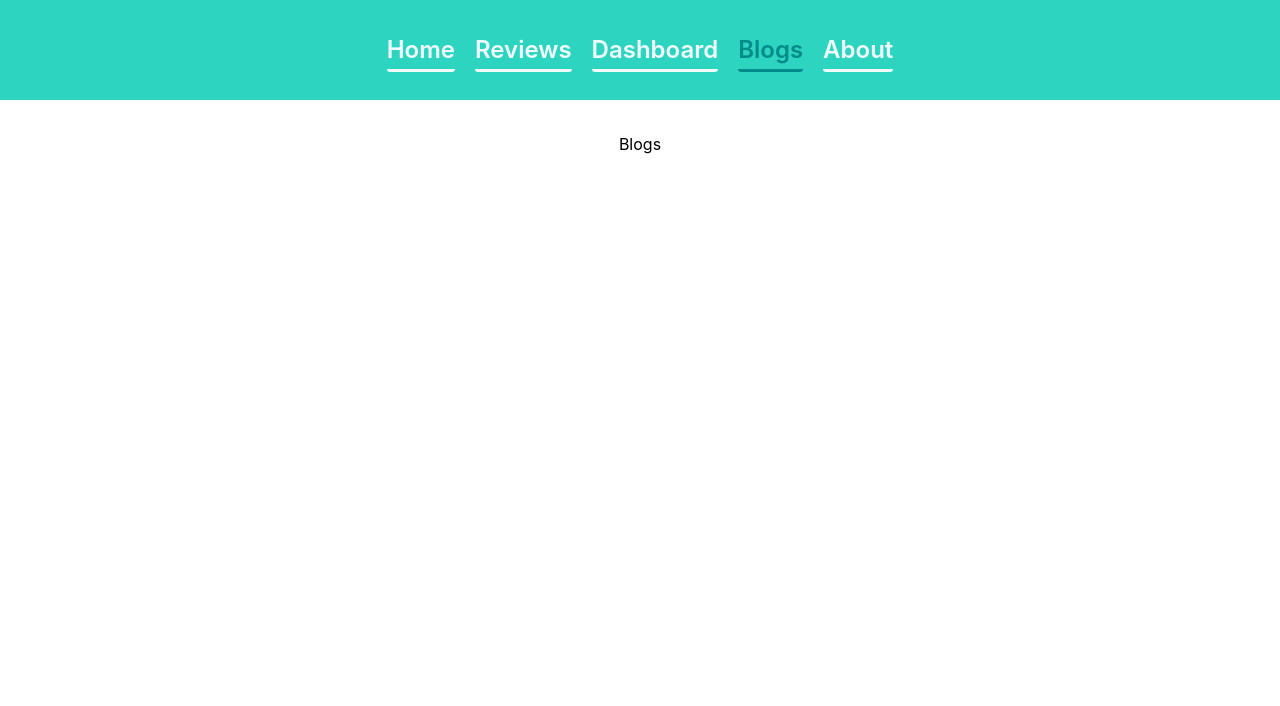
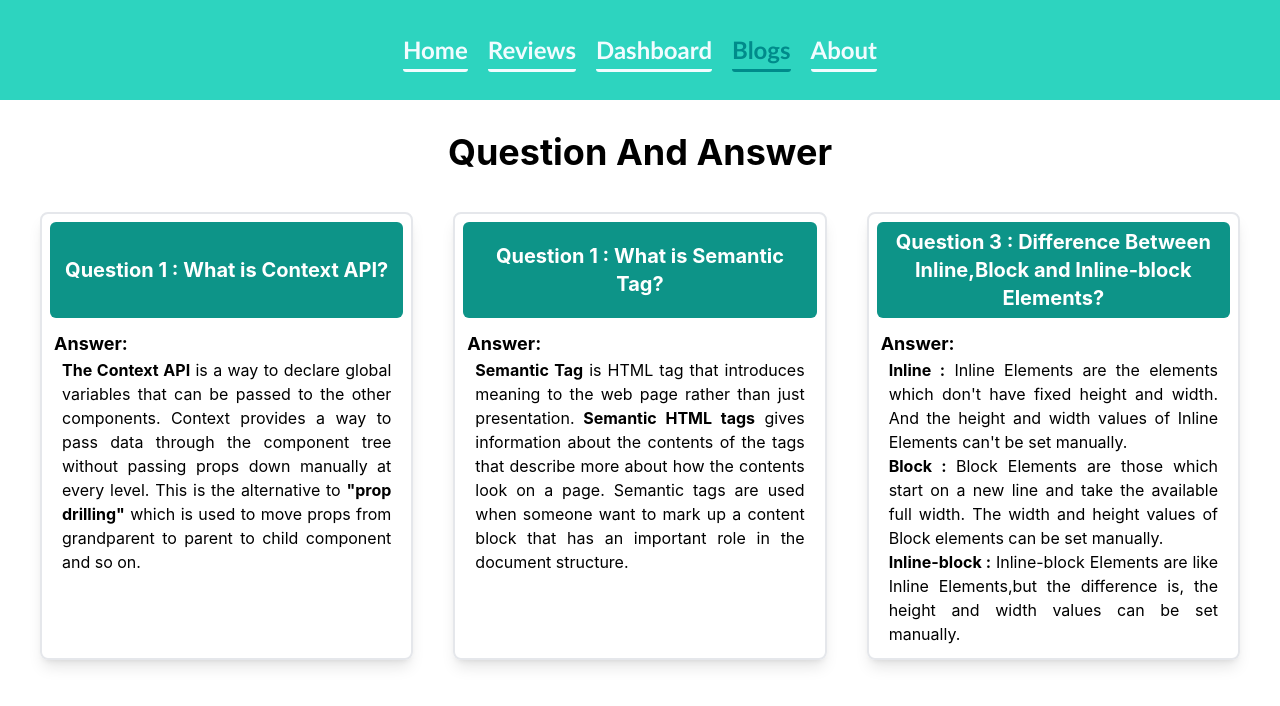
Before and after one commit to Bahauddin-Fahad/Cam-Resources, a React (Create React App) app: page /blogs in a window 1280 px wide. Shown: the top 706 px of the page. Built offline with nearby package versions, Linux system fonts and the light colour scheme.

Commit message:
blog section  added

```diff
--- a/public/reviews.json
+++ b/public/reviews.json
@@ -24,14 +24,14 @@
     "id": 395142,
     "reviewerImg": "/reviewerImages/vince-fleming.jpg",
     "reviewerName": "Vince Fleming",
-    "ratings": "5",
+    "ratings": "4.7",
     "description": "The D780 is one of Nikon's best DSLR cameras for shooting video. It records good-looking 4K UHD video at 24, 25 and 30p framerates. Further, the 273-point Hybrid autofocus does a good job in most cases, particularly in good light. "
   },
   {
     "id": 857529,
     "reviewerImg": "/reviewerImages/christopher-campbell.jpg",
     "reviewerName": "Christopher Campbell",
-    "ratings": "4.8",
+    "ratings": "4.6",
     "description": "The Nikon D780 is another great DSLR camera from Nikon. It offers many nice features and captures high-quality images and video. The camera delivers strong performance across the board. If a new DSLR is what you want, the Nikon D780 is a great option."
   },
   {
--- a/src/specs.json
+++ b/public/specs.json
@@ -17,12 +17,12 @@
   {
     "id": "624be07fb15b3e1759aa11a4",
     "name": "Sensor Size",
-    "value": "35mm (35.9mm x 23.9mm)"
+    "value": "(35.9mm x 23.9mm)"
   },
   {
     "id": "624be07f68eb920ed7e2776f",
     "name": "Kit Lens",
-    "value": "5.00x zoom 24-120mm"
+    "value": "5.00x zoom, 24-120mm"
   },
   {
     "id": "624be07f94be433f4ab2b40c",
--- a/src/components/About/About.js
+++ b/src/components/About/About.js
@@ -1,11 +1,16 @@
-import React from "react";
-import Specs from "../../specs.json";
+import axios from "axios";
+import React, { useEffect, useState } from "react";
 const About = () => {
+  const [specs, setSpecs] = useState([]);
+
+  useEffect(() => {
+    axios.get("specs.json").then((data) => setSpecs(data.data));
+  }, []);
+
   return (
     <div>
       <h2 className=" text-4xl font-bold mb-6">Specifications</h2>
-      {Specs.map((spec) => (
-        <div className="mx-4">
+      {specs.map((spec) => (
         <div className=" text-white font-semibold font-serif border-2 rounded-md border-slate-800 flex items-center max-w-md mx-auto bg-teal-600 mb-3">
           <div className="mr-4 p-2 w-56 text-left">
             <div>{spec.name} :</div>
@@ -14,7 +19,6 @@ const About = () => {
             <div>{spec.value}</div>
           </div>
         </div>
-        </div>
       ))}
     </div>
   );
--- a/src/components/Blogs/Blogs.js
+++ b/src/components/Blogs/Blogs.js
@@ -3,7 +3,61 @@ import React from "react";
 const Blogs = () => {
   return (
     <div>
-      <h2>Blogs</h2>
+      <h2 className=" text-4xl font-bold ">Question And Answer</h2>
+      <div className="grid sm:grid-cols-1 md:grid-cols-2 lg:grid-cols-3 m-10 gap-10">
+        <div className="border-2 rounded-lg shadow-lg">
+          <h3 className="text-xl font-bold m-2 p-2 mb-3 rounded-md bg-teal-600 text-white flex items-center justify-center h-24">
+            Question 1 : What is Context API?
+          </h3>
+          <span className="text-lg flex justify-start font-bold px-3">
+            Answer:
+          </span>
+          <h4 className="text-justify px-5 pb-3">
+            <strong>The Context API</strong> is a way to declare global
+            variables that can be passed to the other components. Context
+            provides a way to pass data through the component tree without
+            passing props down manually at every level. This is the alternative
+            to <strong>"prop drilling"</strong> which is used to move props from
+            grandparent to parent to child component and so on.
+          </h4>
+        </div>
+        <div className="border-2 rounded-lg shadow-lg">
+          <h3 className="text-xl font-bold m-2 p-2 mb-3 rounded-md bg-teal-600 text-white flex items-center justify-center h-24">
+            Question 1 : What is Semantic Tag?
+          </h3>
+          <span className="text-lg flex justify-start font-bold px-3">
+            Answer:
+          </span>
+          <h4 className="text-justify px-5 pb-3">
+            <strong>Semantic Tag</strong> is HTML tag that introduces meaning to
+            the web page rather than just presentation.
+            <strong> Semantic HTML tags</strong> gives information about the
+            contents of the tags that describe more about how the contents look
+            on a page. Semantic tags are used when someone want to mark up a
+            content block that has an important role in the document structure.
+          </h4>
+        </div>
+        <div className="border-2 rounded-lg shadow-lg">
+          <h3 className="text-xl font-bold m-2 p-2 mb-3 rounded-md bg-teal-600 text-white flex items-center justify-center h-24">
+            Question 3 : Difference Between Inline,Block and Inline-block
+            Elements?
+          </h3>
+          <span className="text-lg flex justify-start font-bold px-3">
+            Answer:
+          </span>
+          <h4 className="text-justify px-5 pb-3 max-h-46 overflow-auto">
+            <strong>Inline :</strong> Inline Elements are the elements which
+            don't have fixed height and width. And the height and width values
+            of Inline Elements can't be set manually. <br />
+            <strong>Block : </strong> Block Elements are those which start on a
+            new line and take the available full width. The width and height
+            values of Block elements can be set manually. <br />
+            <strong>Inline-block :</strong> Inline-block Elements are like
+            Inline Elements,but the difference is, the height and width values
+            can be set manually.
+          </h4>
+        </div>
+      </div>
     </div>
   );
 };
--- a/src/components/Header/Header.css
+++ b/src/components/Header/Header.css
@@ -1,4 +1,5 @@
 .navbar a {
+  font-family: "Gill Sans", "Gill Sans MT", Calibri, "Trebuchet MS", sans-serif;
   font-size: 1.5rem;
   font-weight: 600;
   color: rgb(242, 252, 255);
--- a/src/components/Home/Home.css
+++ b/src/components/Home/Home.css
@@ -1,9 +1,3 @@
-/* .home-section {
-  display: grid;
-  grid-template-columns: 2, 1fr;
-  justify-content: center;
+.header-text {
+  font-family: "Gill Sans", "Gill Sans MT", Calibri, "Trebuchet MS", sans-serif;
 }
-.home-section img {
-  height: auto;
-  width: 400px;
-} */
--- a/src/components/Home/Home.js
+++ b/src/components/Home/Home.js
@@ -11,7 +11,7 @@ const Home = () => {
     <div>
       <div className="grid lg:grid-cols-2 sm:grid-cols-1 max-w-7xl mx-auto justify-evenly items-center">
         <div className="ml-4 mr-4 flex flex-col items-center lg:items-start ">
-          <h1 className="text-5xl font-bold mb-6 text-teal-600">
+          <h1 className="header-text text-5xl font-bold mb-6 text-teal-600">
             Select Your Best Camera
           </h1>
           <p className="text-xl font-semibold text-left w-11/12 mb-6">
@@ -22,7 +22,7 @@ const Home = () => {
           </p>
           <button
             onClick={() => navigate("/about")}
-            className=" bg-teal-600 py-2 mb-10 sm:mb-10 rounded-md text-white text-xl font-semibold w-36"
+            className="bg-teal-600 py-2 mb-10 sm:mb-10 rounded-md text-white text-xl font-semibold font-mono w-36"
           >
             Full Specs
           </button>
@@ -40,7 +40,7 @@ const Home = () => {
         </div>
         <button
           onClick={() => navigate("/reviews")}
-          className=" bg-teal-600 py-2 mb-10 sm:mb-10 rounded-md text-white text-xl font-semibold w-40"
+          className=" bg-teal-600 py-2 mb-10 sm:mb-10 rounded-md text-white text-xl font-semibold font-mono w-40"
         >
           More Reviews
         </button>
--- a/src/components/Review/Review.js
+++ b/src/components/Review/Review.js
@@ -3,10 +3,10 @@ import { StarIcon } from "@heroicons/react/solid";
 const Review = ({ review }) => {
   const { reviewerImg, reviewerName, description, ratings } = review;
   return (
-    <div className=" flex flex-col justify-between border-2 py-6 px-10 h-full shadow-lg rounded-xl">
+    <div className=" flex flex-col justify-between border-2 py-6 px-10 h-full shadow-lg rounded-2xl ">
       <div className="">
         <img
-          className="mx-auto w-24 h-24 border-2 border-teal-400 rounded-full"
+          className="mx-auto w-24 h-24 border-2 border-teal-500 rounded-full"
           src={reviewerImg}
           alt=""
         />
@@ -18,8 +18,8 @@ const Review = ({ review }) => {
         <p className=" font-medium text-justify mb-4">{description}</p>
 
         <p className="font-bold flex items-center">
-          Rating: {ratings}{" "}
-          <StarIcon className="w-4 h-4 ml-1  text-amber-500" />
+          Ratings : {ratings}
+          <StarIcon className="w-5 h-5 ml-1  text-amber-500" />
         </p>
       </div>
     </div>
```
Lines whose indentation alone changed are shown as unchanged.
